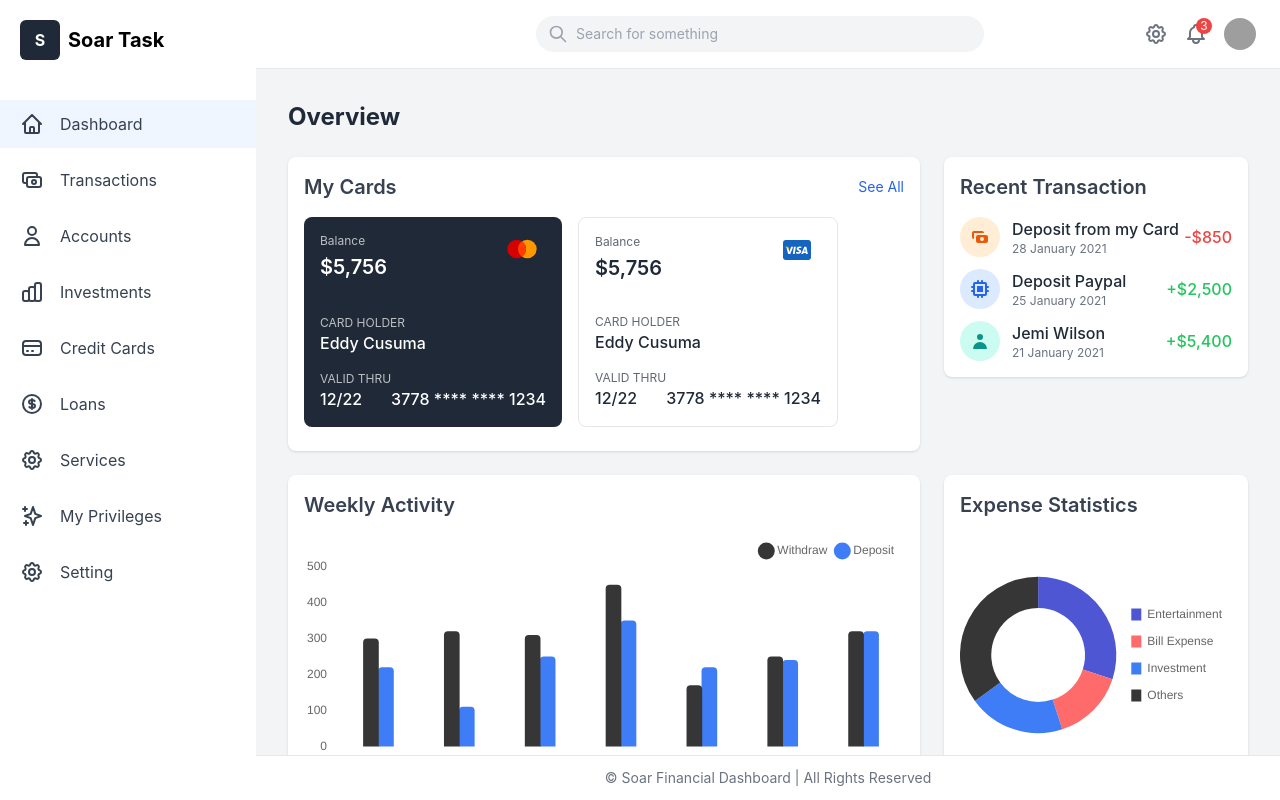
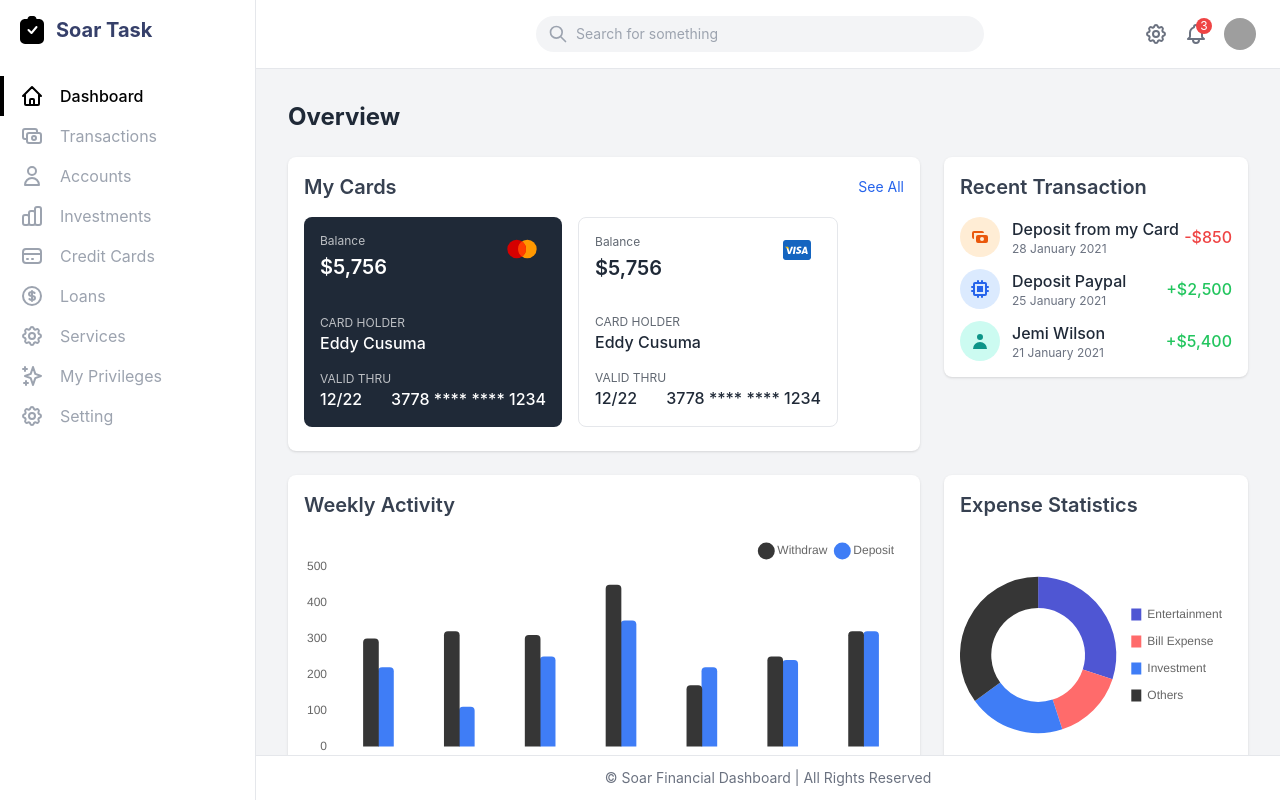
Before and after one commit to prathmesh3235/Financial-Dashboard-Application, a React (Create React App) app: page / in a window 1280 px wide. Built offline with nearby package versions, Linux system fonts and the light colour scheme; grey boxes are pictures that could not be loaded.

Commit message:
Sidebar CSS updated

```diff
--- a/src/components/layout/Sidebar.js
+++ b/src/components/layout/Sidebar.js
@@ -94,20 +94,24 @@ const Sidebar = () => {
 
   return (
     <div
-      className={`bg-white h-screen transition-all duration-300 shadow-md ${
+      className={`bg-white h-screen transition-all duration-300 border-r ${
         collapsed ? 'w-20' : 'w-64'
       }`}
     >
-      {/* Logo */}
-      <div className="p-5 flex items-center">
-        <div className="bg-gray-800 w-10 h-10 rounded-md flex items-center justify-center text-white font-bold mr-2">
-          S
+      {/* Logo and Title Header */}
+      <div className="py-4 px-5 flex items-center">
+
+        <div className="w-6 h-7 mr-3">
+          <svg viewBox="0 0 24 28" fill="none" xmlns="http://www.w3.org/2000/svg">
+            <path d="M19 3H16.5C16.5 2.20435 16.1839 1.44129 15.6213 0.87868C15.0587 0.31607 14.2956 0 13.5 0H10.5C9.70435 0 8.94129 0.31607 8.37868 0.87868C7.81607 1.44129 7.5 2.20435 7.5 3H5C3.67392 3 2.40215 3.52678 1.46447 4.46447C0.526784 5.40215 0 6.67392 0 8V23C0 24.3261 0.526784 25.5979 1.46447 26.5355C2.40215 27.4732 3.67392 28 5 28H19C20.3261 28 21.5979 27.4732 22.5355 26.5355C23.4732 25.5979 24 24.3261 24 23V8C24 6.67392 23.4732 5.40215 22.5355 4.46447C21.5979 3.52678 20.3261 3 19 3Z" fill="black"/>
+            <path d="M8.5 14L11.5 17L16.5 11" stroke="white" strokeWidth="2" strokeLinecap="round" strokeLinejoin="round"/>
+          </svg>
         </div>
         {!collapsed && (
-          <div className="text-xl font-bold">Soar Task</div>
+          <div className="text-xl font-bold text-[#36406A]">Soar Task</div>
         )}
         <button
-          className="ml-auto text-gray-500 hover:text-gray-800 lg:hidden"
+          className="ml-auto text-gray-500 hover:text-gray-700 lg:hidden"
           onClick={() => setCollapsed(!collapsed)}
         >
           {collapsed ? (
@@ -123,23 +127,41 @@ const Sidebar = () => {
       </div>
 
       {/* Navigation */}
-      <nav className="mt-5">
-        <ul>
-          {menuItems.map((item) => (
-            <li key={item.name} className="mb-2">
+      <nav className="mt-4">
+        <ul className="relative">
+          {/* Positioning the active indicator absolutely */}
+          <div className="absolute left-0 top-0 h-10 w-1 bg-black transition-transform duration-300 ease-in-out pointer-events-none"
+               style={{
+                 transform: `translateY(${menuItems.findIndex(item =>
+                   location.pathname === item.path ||
+                   (item.path === '/' && location.pathname === '') ||
+                   (item.name === 'Setting' && location.pathname.includes('/setting'))
+                 ) * 40}px)`
+               }}
+          />
+
+          {menuItems.map((item) => {
+            const isActive = location.pathname === item.path ||
+                            (item.path === '/' && location.pathname === '') ||
+                            (item.name === 'Setting' && location.pathname.includes('/setting'));
+            return (
+              <li key={item.name} className="h-10 flex items-center">
                 <Link
                   to={item.path}
-                className={`flex items-center px-5 py-3 text-gray-700 hover:bg-blue-50 hover:text-blue-600 transition-colors ${
-                  location.pathname === item.path
-                    ? 'bg-blue-50 text-blue-600'
-                    : ''
+                  className={`flex items-center h-full w-full px-5 transition-colors ${
+                    isActive
+                      ? 'text-black font-medium'
+                      : 'text-gray-400 hover:text-gray-600'
                   }`}
                 >
-                <span className="mr-4">{item.icon}</span>
+                  <span className={`mr-4 ${isActive ? 'text-black' : 'text-gray-400'}`}>
+                    {item.icon}
+                  </span>
                   {!collapsed && <span>{item.name}</span>}
                 </Link>
               </li>
-          ))}
+            );
+          })}
         </ul>
       </nav>
     </div>
```
Lines whose indentation alone changed are shown as unchanged.
